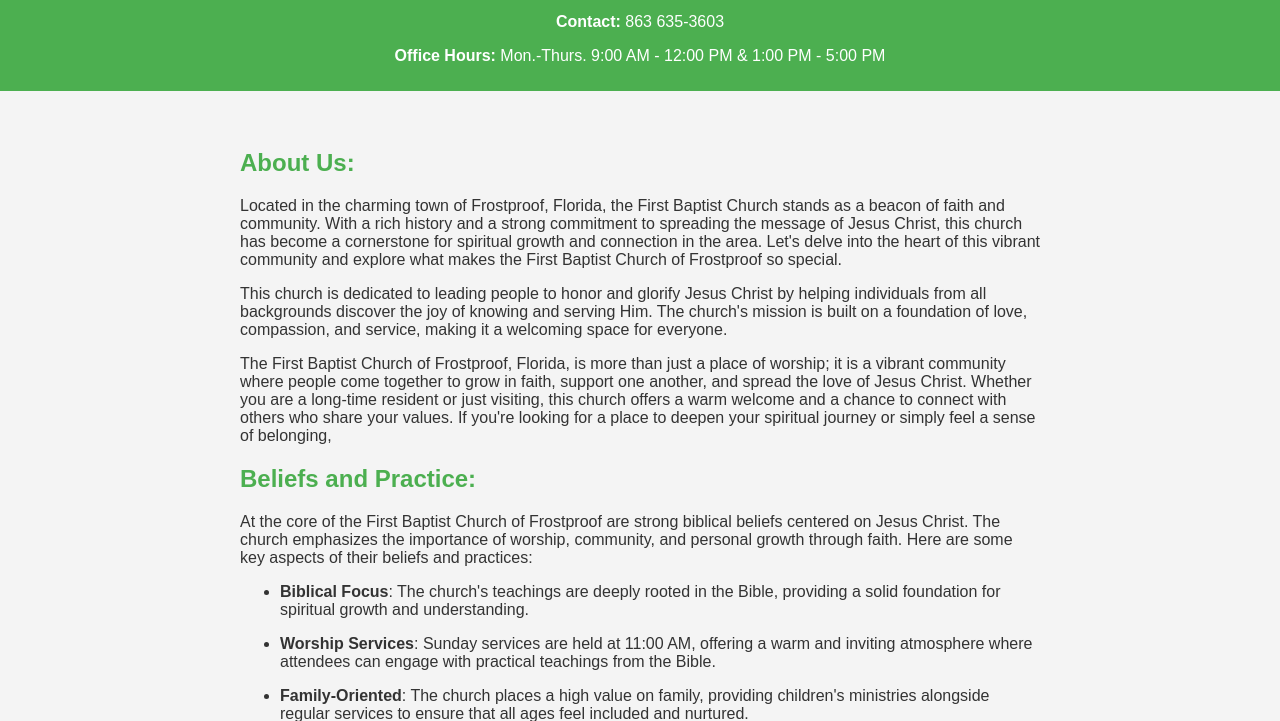
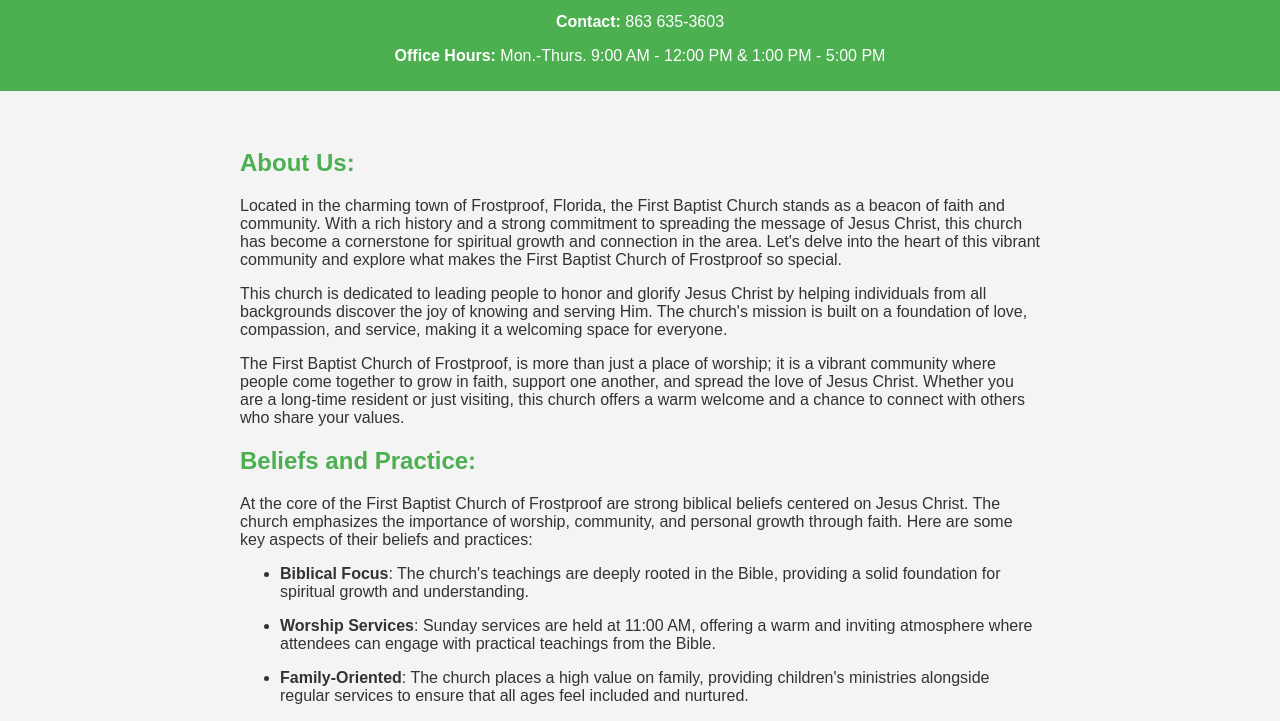
Before and after one commit to frostnet49/fbc, a plain HTML site: page index.html in a window 1280 px wide. Shown: the part 111-832 px from the top of the page. Drawn offline with Linux system fonts and the light colour scheme.

Commit message:
Update index.html

```diff
--- a/index.html
+++ b/index.html
@@ -100,15 +100,13 @@
               serving Him. The church's mission is built on a foundation
               of love, compassion, and service, making it a welcoming
               space for everyone.</p>
-            <p class="my-0">The First Baptist Church of Frostproof,
-              Florida, is more than just a place of worship; it is a
-              vibrant community where people come together to grow in
-              faith, support one another, and spread the love of Jesus
-              Christ. Whether you are a long-time resident or just
-              visiting, this church offers a warm welcome and a chance
-              to connect with others who share your values. If you're
-              looking for a place to deepen your spiritual journey or
-              simply feel a sense of belonging,<br>
+            <p class="my-0">The First Baptist Church of Frostproof, is
+              more than just a place of worship; it is a vibrant
+              community where people come together to grow in faith,
+              support one another, and spread the love of Jesus Christ.
+              Whether you are a long-time resident or just visiting,
+              this church offers a warm welcome and a chance to connect
+              with others who share your values.<br>
             </p>
             <h2>Beliefs and Practice:
             </h2>
```
